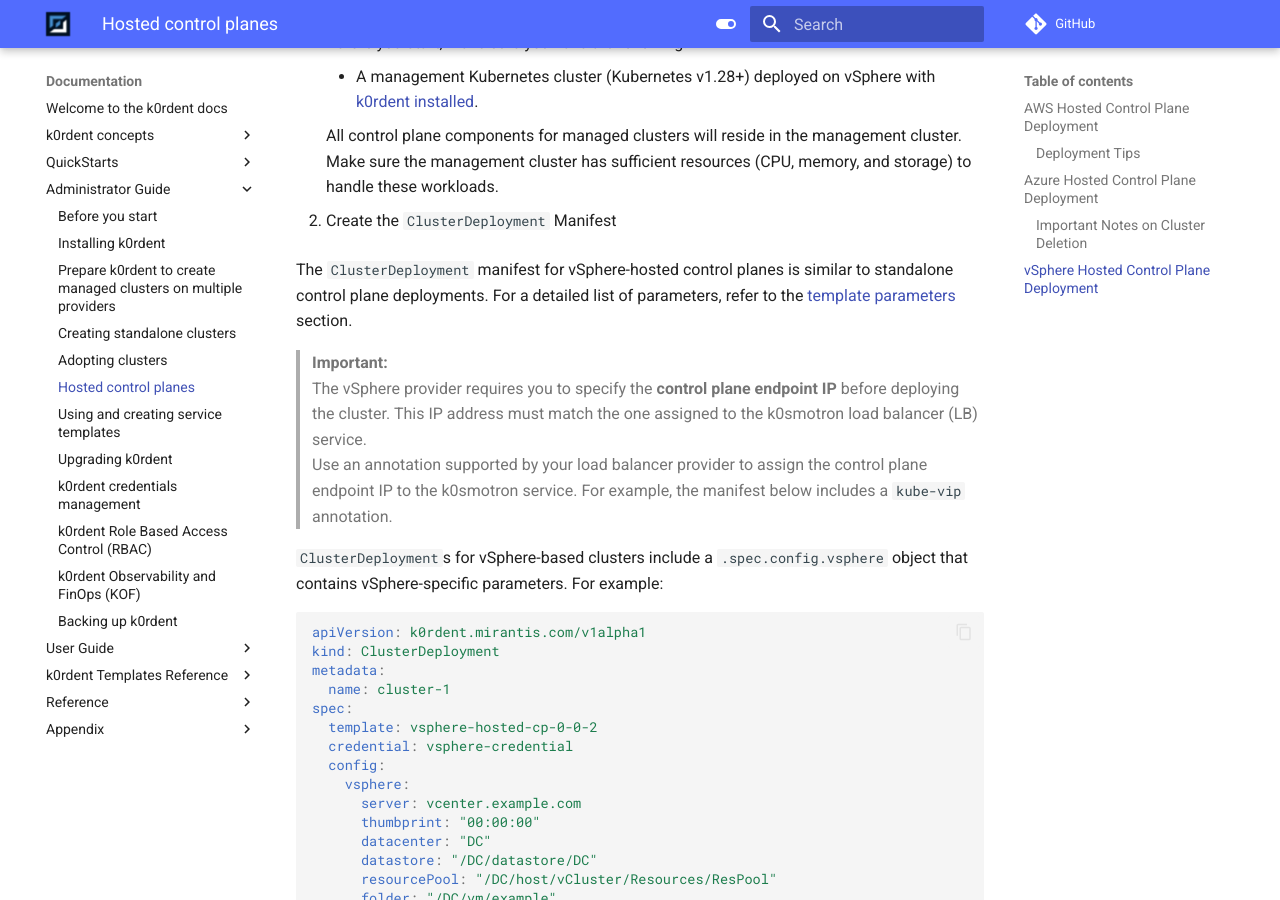
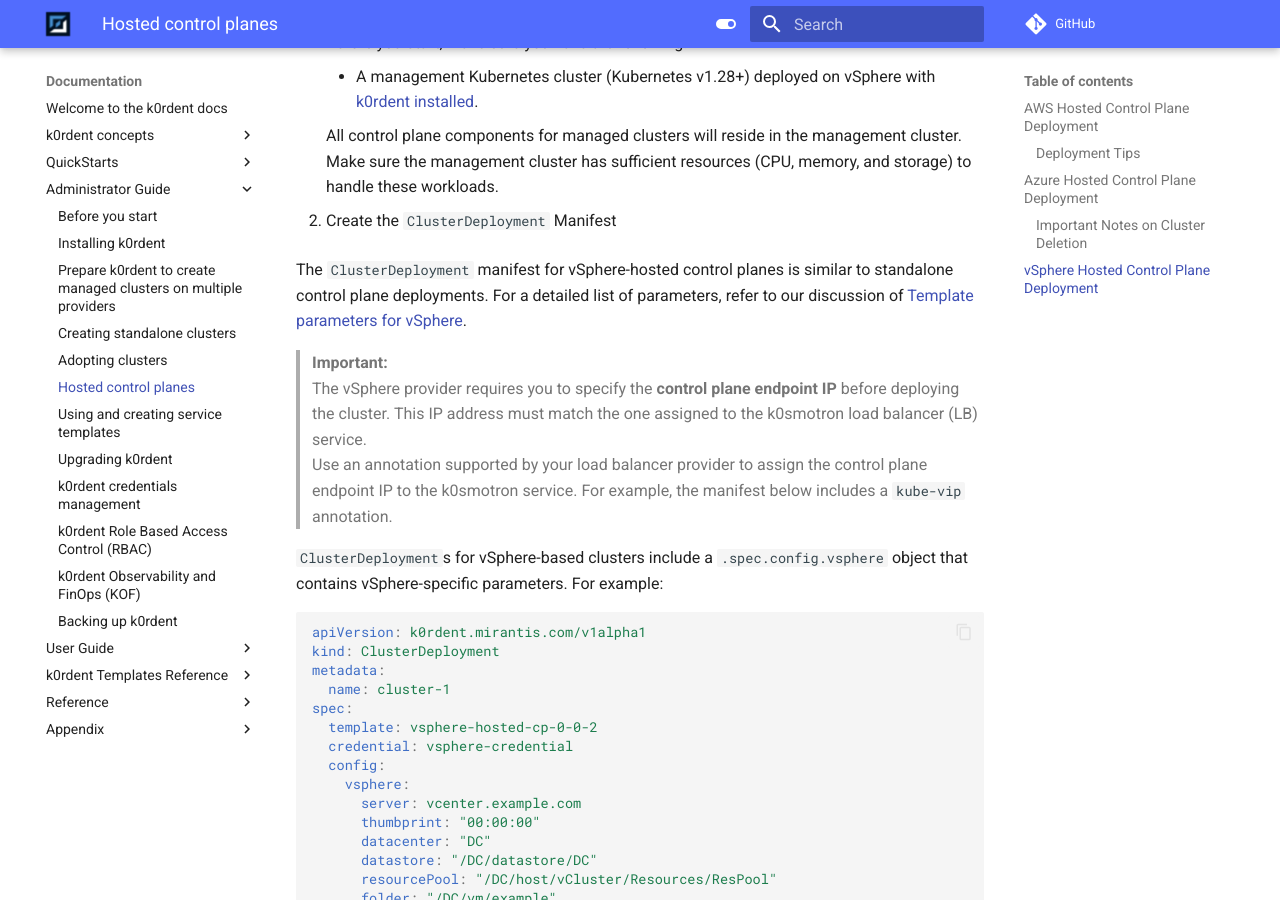
Before and after one commit to zerospiel/docs, an MkDocs documentation site: the page built from docs/admin-hosted-control-planes.md, in a window 1280 px wide and 900 px high, scrolled down 7399 px. Built offline with MkDocs 1.6.1 and Material for MkDocs 9.7.7, drawn with Linux system fonts in a browser that asks for light colours; comment, search, counter and statistics services are not loaded; the version menu is left out; some of the changed text lies outside the part shown.

Commit message:
fix admin-hosted-control-planes.md

```diff
--- a/docs/admin-hosted-control-planes.md
+++ b/docs/admin-hosted-control-planes.md
@@ -347,7 +347,7 @@ Follow these steps to set up a k0smotron-hosted control plane on vSphere.
 2. Create the `ClusterDeployment` Manifest
 
 The `ClusterDeployment` manifest for vSphere-hosted control planes is similar to standalone control plane deployments.
-For a detailed list of parameters, refer to the [template parameters](template.md) section.
+For a detailed list of parameters, refer to our discussion of [Template parameters for vSphere](template-vsphere.md).
 
 > **Important:**
 > The vSphere provider requires you to specify the **control plane endpoint IP** before deploying the cluster. This IP
```
Also changed, not shown: other parts of docs/admin-hosted-control-planes.md (+1 -1 lines).
